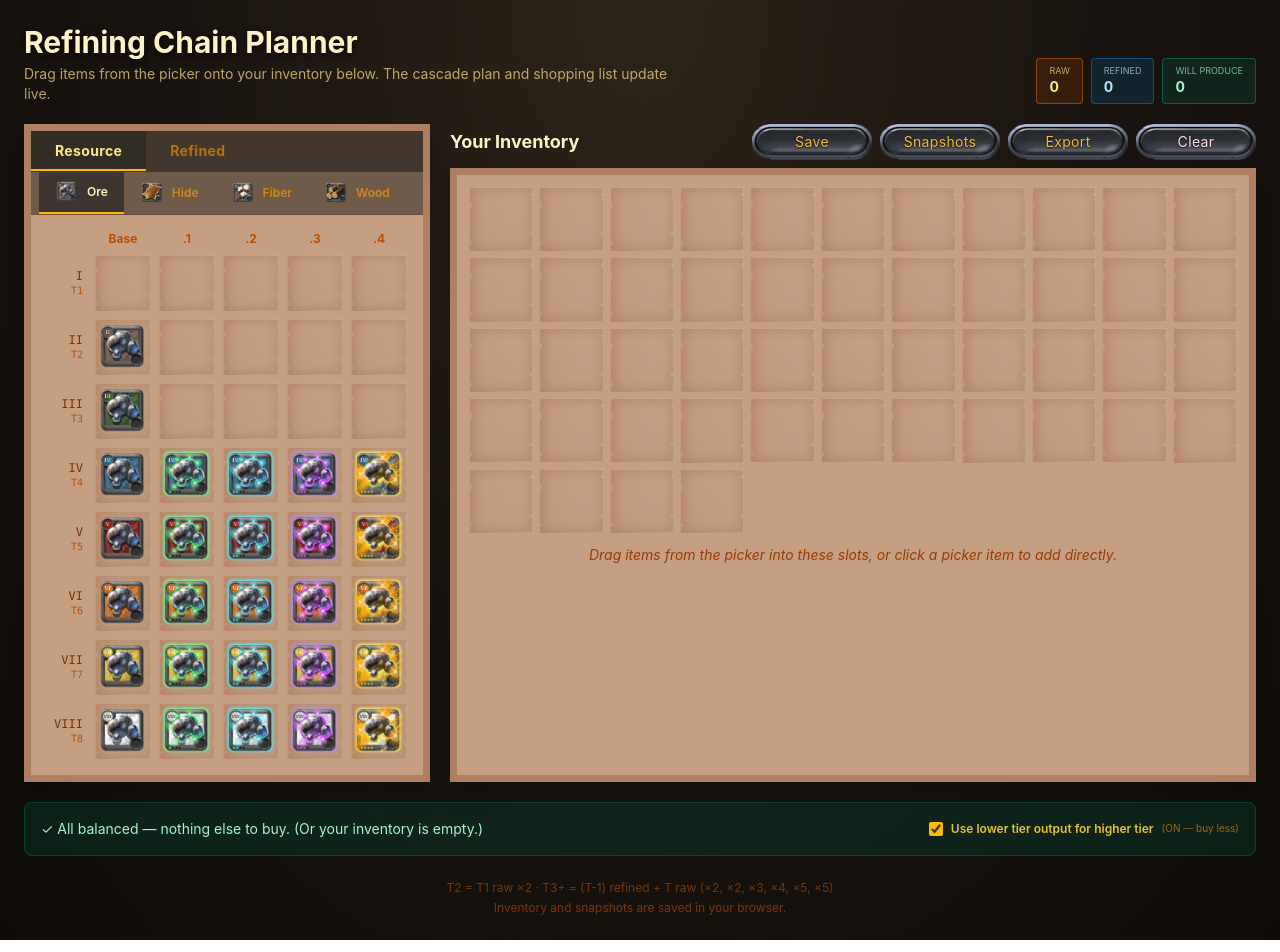
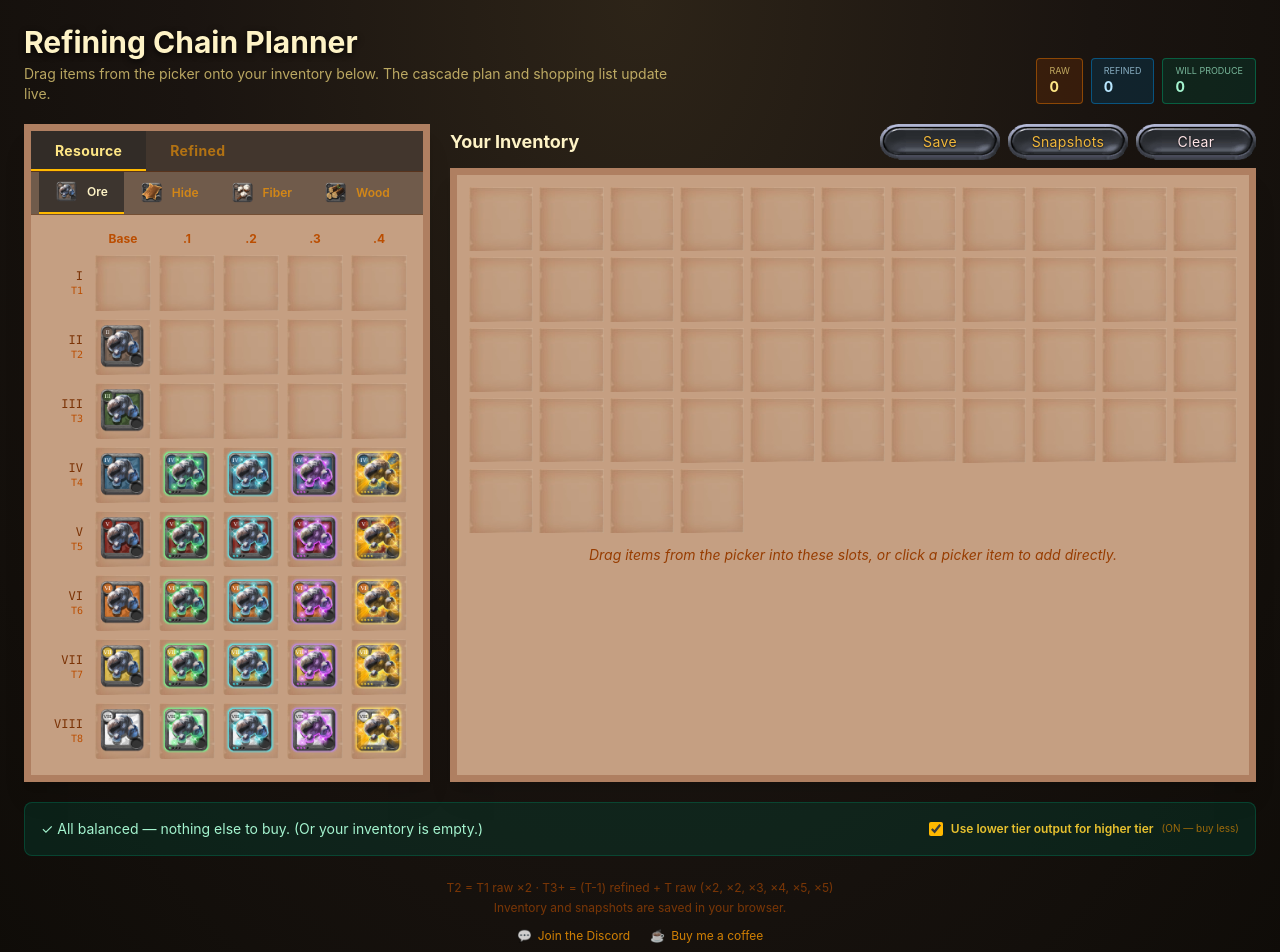
Before and after one commit to jovanreyesdev/albion-refining-chain-planner, a React (Vite) app: page / in a window 1280 px wide. Shown: the top 952 px of the page. Built offline with nearby package versions, Linux system fonts and the light colour scheme.

Commit message:
Add basic robots/SEO & Hide export button

```diff
--- a/index.html
+++ b/index.html
@@ -4,7 +4,43 @@
     <meta charset="UTF-8" />
     <link rel="icon" type="image/svg+xml" href="/favicon.svg" />
     <meta name="viewport" content="width=device-width, initial-scale=1.0" />
-    <title>albion-tool</title>
+
+    <!-- Primary SEO -->
+    <title>Refining Chain Planner — Albion Online Refining Calculator</title>
+    <meta
+      name="description"
+      content="Free Albion Online refining calculator. Drag your raw and refined items into the inventory and instantly see what to buy at market to refine everything — across all tiers and enchantments."
+    />
+    <meta
+      name="keywords"
+      content="Albion Online, refining calculator, refining planner, leather, cloth, plank, metal bar, hide, fiber, wood, ore, T8, enchantment, cascade refining"
+    />
+    <meta name="author" content="medjoskambag" />
+    <meta name="robots" content="index, follow" />
+    <link rel="canonical" href="https://refining-chain-planner.vercel.app/" />
+
+    <!-- Open Graph (Discord, Facebook, LinkedIn link previews) -->
+    <meta property="og:type" content="website" />
+    <meta property="og:title" content="Refining Chain Planner — Albion Online Refining Calculator" />
+    <meta
+      property="og:description"
+      content="Plan your Albion Online refining cascade across all tiers and enchantments. Free, no login, instant."
+    />
+    <meta property="og:url" content="https://refining-chain-planner.vercel.app/" />
+    <meta property="og:image" content="https://refining-chain-planner.vercel.app/og-image.png" />
+    <meta property="og:site_name" content="Refining Chain Planner" />
+
+    <!-- Twitter / X card -->
+    <meta name="twitter:card" content="summary_large_image" />
+    <meta name="twitter:title" content="Refining Chain Planner — Albion Online" />
+    <meta
+      name="twitter:description"
+      content="Drag, drop, refine. The free Albion Online refining planner."
+    />
+    <meta name="twitter:image" content="https://refining-chain-planner.vercel.app/og-image.png" />
+
+    <!-- Theme color (mobile browser chrome) -->
+    <meta name="theme-color" content="#1a1410" />
   </head>
   <body>
     <div id="root"></div>
--- a/src/App.jsx
+++ b/src/App.jsx
@@ -189,91 +189,91 @@ export default function App() {
   }, [slots, plans]);
 
   // -------- JSON export (for testing / sharing scenarios) --------
-  const exportJson = () => {
-    // Inventory with human-readable labels.
-    const inventory = slots.map((s) => {
-      const family =
-        s.kind === "raw"
-          ? RESOURCES.find((r) => r.key === s.familyKey)
-          : REFINED.find((r) => r.key === s.familyKey);
-      return {
-        kind: s.kind,
-        family: family?.label || s.familyKey,
-        familyKey: s.familyKey,
-        tier: s.tier,
-        ench: s.ench,
-        label: `${tierLabel(s.tier, s.ench)} ${family?.short || s.familyKey}`,
-        qty: s.qty,
-      };
-    });
+  // const exportJson = () => {
+  //   // Inventory with human-readable labels.
+  //   const inventory = slots.map((s) => {
+  //     const family =
+  //       s.kind === "raw"
+  //         ? RESOURCES.find((r) => r.key === s.familyKey)
+  //         : REFINED.find((r) => r.key === s.familyKey);
+  //     return {
+  //       kind: s.kind,
+  //       family: family?.label || s.familyKey,
+  //       familyKey: s.familyKey,
+  //       tier: s.tier,
+  //       ench: s.ench,
+  //       label: `${tierLabel(s.tier, s.ench)} ${family?.short || s.familyKey}`,
+  //       qty: s.qty,
+  //     };
+  //   });
 
-    // Dedupe + sum shopping items so the export matches what's on-screen.
-    const shoppingGrouped = {};
-    for (const it of shoppingItems) {
-      const key = `${it.iconKind}-${it.iconFamily.key}-${it.iconTier}-${it.iconEnch}`;
-      if (!shoppingGrouped[key]) {
-        shoppingGrouped[key] = {
-          kind: it.kind,
-          family: it.iconFamily.label,
-          familyKey: it.iconFamily.key,
-          tier: it.iconTier,
-          ench: it.iconEnch,
-          label: it.label,
-          amountNeeded: 0,
-          reasons: [],
-        };
-      }
-      shoppingGrouped[key].amountNeeded += it.amount;
-      shoppingGrouped[key].reasons.push(it.reason);
-    }
-    const shoppingList = Object.values(shoppingGrouped);
+  //   // Dedupe + sum shopping items so the export matches what's on-screen.
+  //   const shoppingGrouped = {};
+  //   for (const it of shoppingItems) {
+  //     const key = `${it.iconKind}-${it.iconFamily.key}-${it.iconTier}-${it.iconEnch}`;
+  //     if (!shoppingGrouped[key]) {
+  //       shoppingGrouped[key] = {
+  //         kind: it.kind,
+  //         family: it.iconFamily.label,
+  //         familyKey: it.iconFamily.key,
+  //         tier: it.iconTier,
+  //         ench: it.iconEnch,
+  //         label: it.label,
+  //         amountNeeded: 0,
+  //         reasons: [],
+  //       };
+  //     }
+  //     shoppingGrouped[key].amountNeeded += it.amount;
+  //     shoppingGrouped[key].reasons.push(it.reason);
+  //   }
+  //   const shoppingList = Object.values(shoppingGrouped);
 
-    const refiningPlan = plans
-      .filter((p) => p.hasInput)
-      .map((p) => ({
-        rawFamily: p.rawFamily.label,
-        refinedFamily: p.refinedFamily.label,
-        enchantment: p.ench,
-        steps: p.steps.map((s) => ({
-          tier: s.label,
-          rawNeededPerUnit: s.perUnit,
-          rawAvailable: s.rawHave,
-          rawUsed: s.rawUsed,
-          feederTier: s.feederLabel,
-          feederAvailable: s.feederHave === Infinity ? null : s.feederHave,
-          feederUsed: s.feederUsed,
-          produced: s.produced,
-          refinedRemainingAfter: s.refinedAfter,
-          shortfallFeeder: s.shortfallFeeder,
-          shortfallRaw: s.shortfallRaw,
-        })),
-      }));
+  //   const refiningPlan = plans
+  //     .filter((p) => p.hasInput)
+  //     .map((p) => ({
+  //       rawFamily: p.rawFamily.label,
+  //       refinedFamily: p.refinedFamily.label,
+  //       enchantment: p.ench,
+  //       steps: p.steps.map((s) => ({
+  //         tier: s.label,
+  //         rawNeededPerUnit: s.perUnit,
+  //         rawAvailable: s.rawHave,
+  //         rawUsed: s.rawUsed,
+  //         feederTier: s.feederLabel,
+  //         feederAvailable: s.feederHave === Infinity ? null : s.feederHave,
+  //         feederUsed: s.feederUsed,
+  //         produced: s.produced,
+  //         refinedRemainingAfter: s.refinedAfter,
+  //         shortfallFeeder: s.shortfallFeeder,
+  //         shortfallRaw: s.shortfallRaw,
+  //       })),
+  //     }));
 
-    const payload = {
-      exportedAt: new Date().toISOString(),
-      version: 1,
-      totals: {
-        rawItems: totals.raw,
-        refinedItems: totals.refined,
-        willProduce: totals.produced,
-      },
-      inventory,
-      refiningPlan,
-      shoppingList,
-    };
+  //   const payload = {
+  //     exportedAt: new Date().toISOString(),
+  //     version: 1,
+  //     totals: {
+  //       rawItems: totals.raw,
+  //       refinedItems: totals.refined,
+  //       willProduce: totals.produced,
+  //     },
+  //     inventory,
+  //     refiningPlan,
+  //     shoppingList,
+  //   };
 
-    const json = JSON.stringify(payload, null, 2);
-    const blob = new Blob([json], { type: "application/json" });
-    const url = URL.createObjectURL(blob);
-    const a = document.createElement("a");
-    const stamp = new Date().toISOString().replace(/[:.]/g, "-").slice(0, 19);
-    a.href = url;
-    a.download = `refining-plan-${stamp}.json`;
-    document.body.appendChild(a);
-    a.click();
-    document.body.removeChild(a);
-    URL.revokeObjectURL(url);
-  };
+  //   const json = JSON.stringify(payload, null, 2);
+  //   const blob = new Blob([json], { type: "application/json" });
+  //   const url = URL.createObjectURL(blob);
+  //   const a = document.createElement("a");
+  //   const stamp = new Date().toISOString().replace(/[:.]/g, "-").slice(0, 19);
+  //   a.href = url;
+  //   a.download = `refining-plan-${stamp}.json`;
+  //   document.body.appendChild(a);
+  //   a.click();
+  //   document.body.removeChild(a);
+  //   URL.revokeObjectURL(url);
+  // };
 
   // -------- picker view derivation --------
   const currentFamily =
@@ -347,7 +347,7 @@ export default function App() {
               <div className="flex gap-2">
                 <ThemedButton onClick={saveSnapshot} title="Save current inventory">Save</ThemedButton>
                 <SnapshotMenu snapshots={snapshots} onLoad={loadSnapshot} onDelete={deleteSnapshot} />
-                <ThemedButton onClick={exportJson} title="Export inventory + shopping list as JSON">Export</ThemedButton>
+                {/* <ThemedButton onClick={exportJson} title="Export inventory + shopping list as JSON">Export</ThemedButton> */}
                 <ThemedButton onClick={clearAll} variant="danger" title="Clear all items">Clear</ThemedButton>
               </div>
             </div>
@@ -384,6 +384,29 @@ export default function App() {
         <footer className="mt-6 text-xs text-amber-700/60 text-center">
           T2 = T1 raw ×2 · T3+ = (T-1) refined + T raw (×2, ×2, ×3, ×4, ×5, ×5)
           <div className="mt-1">Inventory and snapshots are saved in your browser.</div>
+          {/* Community + support links — small, low-pressure. */}
+          <div className="mt-3 flex items-center justify-center gap-5 flex-wrap">
+            <a
+              href="https://discord.gg/RT6CdKRn"
+              target="_blank"
+              rel="noopener noreferrer"
+              className="inline-flex items-center gap-1.5 text-amber-500/80 hover:text-amber-300 transition"
+              title="Join the community on Discord"
+            >
+              <span>💬</span>
+              <span>Join the Discord</span>
+            </a>
+            <a
+              href="https://ko-fi.com/medjoskambag"
+              target="_blank"
+              rel="noopener noreferrer"
+              className="inline-flex items-center gap-1.5 text-amber-500/80 hover:text-amber-300 transition"
+              title="If this tool saved you time, you can buy me a coffee"
+            >
+              <span>☕</span>
+              <span>Buy me a coffee</span>
+            </a>
+          </div>
         </footer>
       </div>
 
--- a/src/components/InventoryPanel.jsx
+++ b/src/components/InventoryPanel.jsx
@@ -97,7 +97,7 @@ function FilledSlot({ slot, onClick, onRemove }) {
         {tierRoman[slot.tier]}
       </span>
       <span
-        className="absolute bottom-0.5 right-0.5 text-xs font-bold text-white bg-black/70 px-1.5 rounded"
+        className="absolute bottom-0.5 right-0.5 text-xs text-white bg-black/70 px-1.5 rounded"
         style={{ textShadow: "0 1px 2px rgba(0,0,0,0.9)" }}
       >
         {slot.qty}
```
Also changed, not shown: public/robots.txt (added), 1 other file (tests, documents, lock files or other folders).
